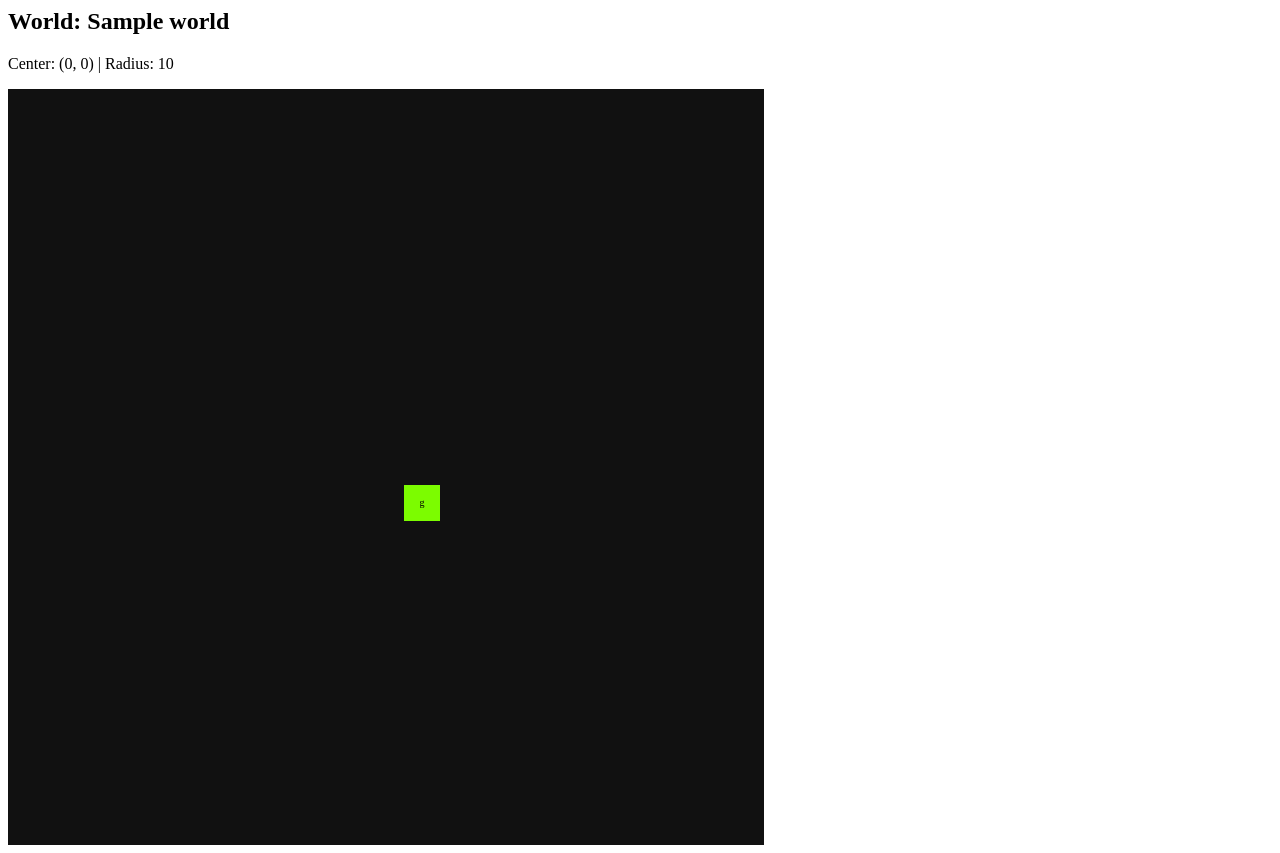
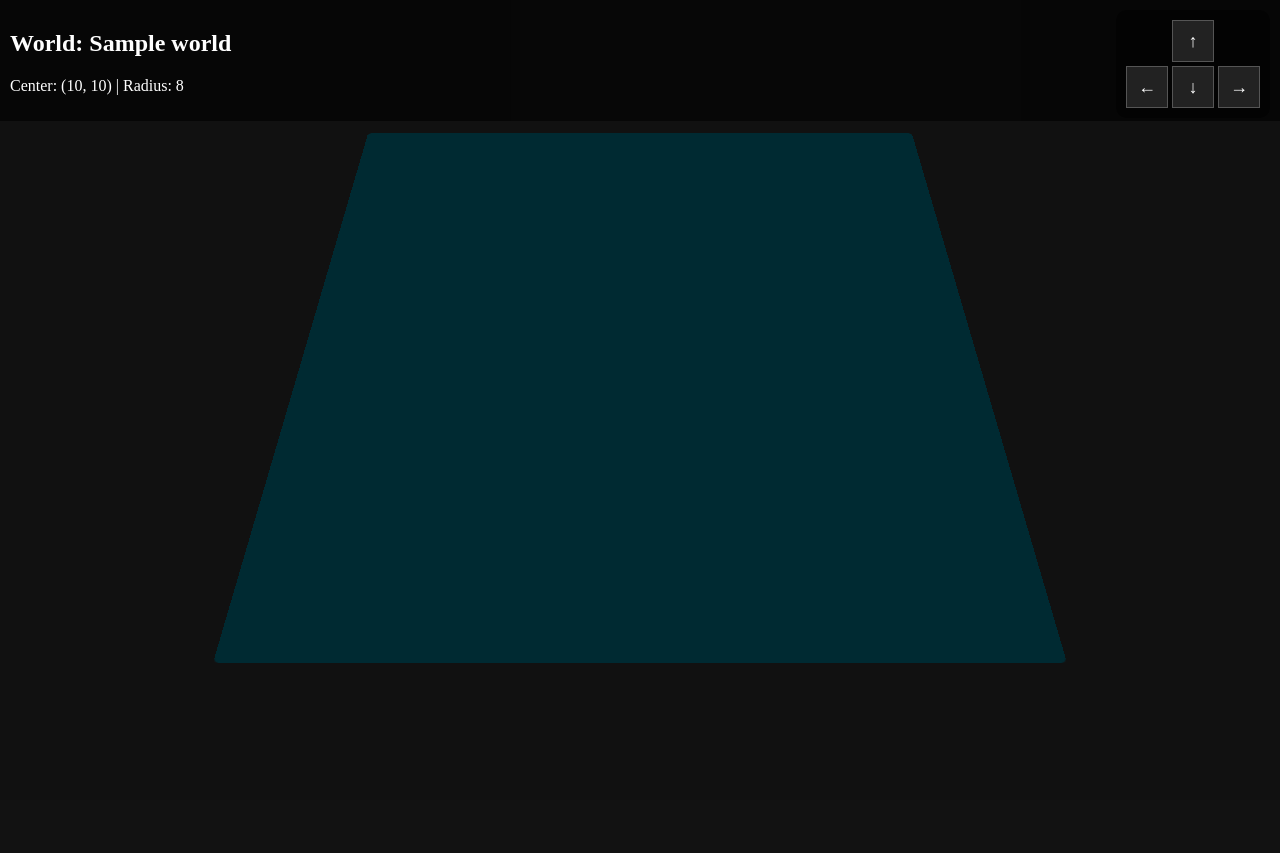
Before and after one commit to Qbusik/evermere-kingdomes, a Django app: page /tools/world/1/ in a window 1280 px wide. After the commit the page ends 663 px from the top, so only its background shows below. Run offline with Django 5.2, Linux system fonts and the light colour scheme; tables that the repository leaves empty hold one stand-in row (values such as "Sample post").

Commit message:
Remake world view

```diff
--- a/evermere_kingdomes/settings.py
+++ b/evermere_kingdomes/settings.py
@@ -98,4 +98,8 @@ USE_TZ = True
 # Static files (CSS, JavaScript, Images)
 # https://docs.djangoproject.com/en/6.0/howto/static-files/
 
-STATIC_URL = "static/"
+STATIC_URL = "/static/"
+
+STATICFILES_DIRS = [
+    BASE_DIR / "static",
+]
--- a/templates/world_view.html
+++ b/templates/world_view.html
@@ -1,41 +1,254 @@
-<h2>World: {{ world.name }}</h2>
-<p>Center: ({{ center_x }}, {{ center_y }}) | Radius: {{ radius }}</p>
+{% load static %}
 
 <style>
+  html, body {
+    height: 100%;
+    margin: 0;
+    overflow: hidden;
+    background: #111;
+    color: white;
+  }
+
+  .joystick {
+    position: absolute;
+    top: 10px;
+    right: 10px;
+
+    z-index: 2000;
+
+    display: flex;
+    flex-direction: column;
+    align-items: center;
+
+    background: rgba(0,0,0,0.5);
+    padding: 8px;
+    border-radius: 10px;
+  }
+
+  .joystick button {
+    width: 42px;
+    height: 42px;
+
+    margin: 2px;
+
+    background: #222;
+    color: white;
+    border: 1px solid #555;
+
+    cursor: pointer;
+
+    display: flex;
+    align-items: center;
+    justify-content: center;
+
+    font-size: 18px;
+  }
+
+  .joystick .mid {
+    display: flex;
+  }
+
+  .viewport {
+    height: 100vh;
+    position: relative;
+  }
+
+  .ui-top {
+    position: absolute;
+    top: 0;
+    left: 0;
+    right: 0;
+    padding: 10px;
+    background: rgba(0,0,0,0.6);
+    z-index: 1000;
+  }
+
+  .tooltip-global {
+    position: absolute;
+    background: dimgray;
+    color: white;
+    padding: 8px 16px;
+    font-size: 16px;
+    border-radius: 3px;
+
+    pointer-events: none;
+    opacity: 0;
+    z-index: 9999;
+    white-space: nowrap;
+  }
+
+  .map-container {
+    height: 100%;
+    display: flex;
+    justify-content: center;
+    align-items: center;
+
+    perspective: 900px;
+  }
+
+  .camera {
+    transform: rotateX(37deg) translateY(-80px);
+    transform-origin: center;
+  }
+
   .grid {
     display: grid;
-    grid-template-columns: repeat(auto-fill, 36px);
     gap: 0;
+    border: solid 10px #002a32;
+    border-radius: 5px;
   }
 
   .tile {
-    width: 36px;
-    height: 36px;
+    width: 40px;
+    height: 40px;
     display: flex;
     align-items: center;
     justify-content: center;
-    font-size: 10px;
+
+    position: relative;
+  }
+
+  .tile:hover {
+    opacity: 0.8;
+  }
+
+  .tile.selected {
+    outline: 2px solid black;
+    z-index: 20;
+    transform: scale(1.2);
+  }
+
+  .tile-img {
+    width: 70%;
+    height: 70%;
+    object-fit: contain;
+    display: block;
+    opacity: 0.4;
   }
 
   .grass { background: #7cfc00; }
-  .mountain { background: #888; color: white; }
+  .mountain { background: #888; }
   .desert { background: #f4d03f; }
 
-  .empty {
-    background: #111;
-  }
+  .empty { background: #002a32; }
 </style>
 
-<div class="grid" style="grid-template-columns: repeat({{ diameter }}, 36px);">
-  {% for row in grid %}
-    {% for tile in row %}
-      {% if tile %}
-        <div class="tile {{ tile.terrain }}">
-          {{ tile.terrain|slice:":1" }}
-        </div>
-      {% else %}
-        <div class="tile empty"></div>
-      {% endif %}
-    {% endfor %}
-  {% endfor %}
+<div class="viewport">
+
+  <div class="ui-top">
+    <h2>World: {{ world.name }}</h2>
+    <p>Center: ({{ center_x }}, {{ center_y }}) | Radius: {{ radius }}</p>
+
+    <div class="joystick">
+      <button data-dir="up">↑</button>
+      <div class="mid">
+        <button data-dir="left">←</button>
+        <button data-dir="down">↓</button>
+        <button data-dir="right">→</button>
+      </div>
+    </div>
+
+  </div>
+
+  <div class="tooltip-global" id="tooltip"></div>
+
+  <div class="map-container">
+    <div class="camera">
+      <div class="grid" style="grid-template-columns: repeat({{ diameter }}, 40px);">
+
+        {% for row in grid %}
+          {% for tile in row %}
+
+            {% if tile %}
+              <div class="tile {{ tile.terrain }}"
+                   data-x="{{ tile.x }}"
+                   data-y="{{ tile.y }}"
+                   data-terrain="{{ tile.terrain }}">
+
+                <img class="tile-img"
+                     src="{% static 'icons/' %}{{ tile.terrain }}.png" />
+
+              </div>
+            {% else %}
+              <div class="tile empty"></div>
+            {% endif %}
+
+          {% endfor %}
+        {% endfor %}
+
+      </div>
+    </div>
+  </div>
+
 </div>
+
+<script>
+const tooltip = document.getElementById("tooltip");
+
+let selectedTile = null;
+
+function showTooltip(tile) {
+  const x = tile.dataset.x;
+  const y = tile.dataset.y;
+  const terrain = tile.dataset.terrain;
+  const terrainType = terrain.charAt(0).toUpperCase() + terrain.slice(1);
+
+  tooltip.innerText = `${terrainType}\n\nX: ${x}, Y: ${y}`;
+  tooltip.style.opacity = 1;
+
+  const rect = tile.getBoundingClientRect();
+
+  const tooltipHeight = tooltip.offsetHeight;
+
+  tooltip.style.left = rect.left + "px";
+  tooltip.style.top = (rect.top - tooltipHeight - 10) + "px";
+}
+
+function hideTooltip() {
+  tooltip.style.opacity = 0;
+}
+
+document.querySelectorAll(".tile").forEach(tile => {
+
+  tile.addEventListener("click", () => {
+
+    if (selectedTile) {
+      selectedTile.classList.remove("selected");
+    }
+
+    selectedTile = tile;
+    tile.classList.add("selected");
+
+    showTooltip(tile);
+  });
+
+});
+
+window.addEventListener("resize", () => {
+  if (selectedTile) showTooltip(selectedTile);
+});
+
+let x = {{ center_x }};
+let y = {{ center_y }};
+const r = {{ radius }};
+const worldId = {{ world.id }};
+
+function go() {
+  const url = `/tools/world/${worldId}/?x=${x}&y=${y}&r=${r}`;
+  window.location.href = url;
+}
+
+document.querySelectorAll(".joystick button").forEach(btn => {
+  btn.addEventListener("click", () => {
+
+    const dir = btn.dataset.dir;
+
+    if (dir === "up") y -= 1;
+    if (dir === "down") y += 1;
+    if (dir === "left") x -= 1;
+    if (dir === "right") x += 1;
+
+    go();
+  });
+});
+</script>
--- a/tools/views.py
+++ b/tools/views.py
@@ -5,9 +5,10 @@ from world.models import World, Tile
 def world_view(request, world_id):
     world = get_object_or_404(World, id=world_id)
 
-    center_x = int(request.GET.get("x", 0))
-    center_y = int(request.GET.get("y", 0))
-    radius = int(request.GET.get("r", 10))
+    center_x = int(request.GET.get("x", 10))
+    center_y = int(request.GET.get("y", 10))
+    radius = int(request.GET.get("r", 8))
+    radius = max(1, min(radius, 8))
 
     tiles = Tile.objects.filter(
         world=world,
```
Also changed, not shown: static/icons/desert.png (added), static/icons/grass.png (added), static/icons/mountain.png (added).
